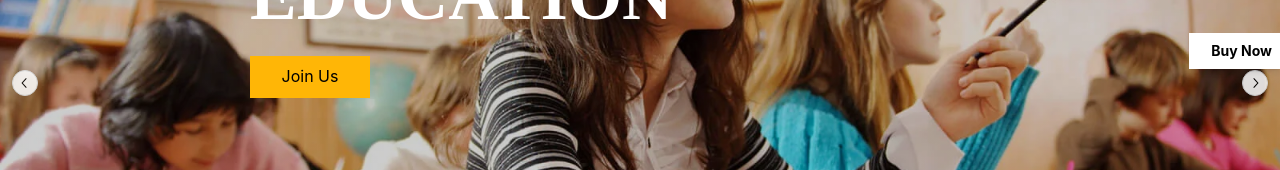
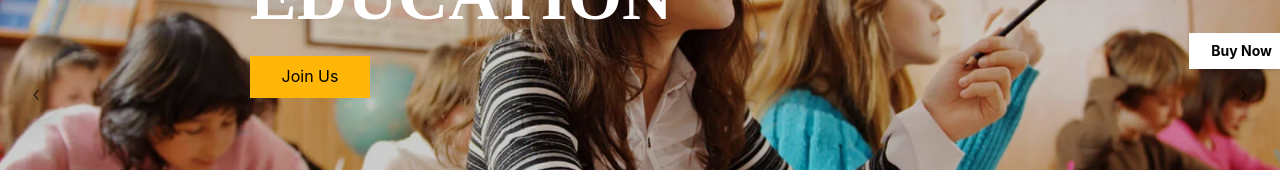
Before and after one commit to Nafiu-Mubashir/kawkaw, a Next.js app: page / in a window 1280 px wide. Shown: the part 317-487 px from the top of the page. Built offline with nearby package versions, Linux system fonts and the light colour scheme; some icons are missing; what use-query-params would draw is missing.

Commit message:
fix: the excess z-index page

```diff
--- a/src/sections/home-section/hero/index.tsx
+++ b/src/sections/home-section/hero/index.tsx
@@ -18,7 +18,11 @@ const HeroSection = () => {
         height={'100%'}
         loop
         plugins={[autoplay.current]}
-        className='w-ful h-screen mb-4'>
+        className='w-ful h-screen mb-4'
+        classNames={{
+          control:
+            'h-[50px] w-[50px] !bg-transparent hover:!bg-black !border-transparent',
+        }}>
         <Carousel.Slide>
           <div
             style={{
--- a/src/sections/home-section/testimony/index.tsx
+++ b/src/sections/home-section/testimony/index.tsx
@@ -29,7 +29,7 @@ const Feedbacks = () => {
             <input
               type='search'
               id=''
-              className='block m-auto lg:m-0 h-[50px] p-2.5 w-[80%] lg:w-[70%] border z-20 text-sm text-gray-900 border-gray-200 outline-none focus:ring-mine focus:border-mine'
+              className='block m-auto lg:m-0 h-[50px] p-2.5 w-[80%] lg:w-[70%] border z-0 text-sm text-gray-900 border-gray-200 outline-none focus:ring-mine focus:border-mine'
               placeholder='Your email here'
               required
             />
```
